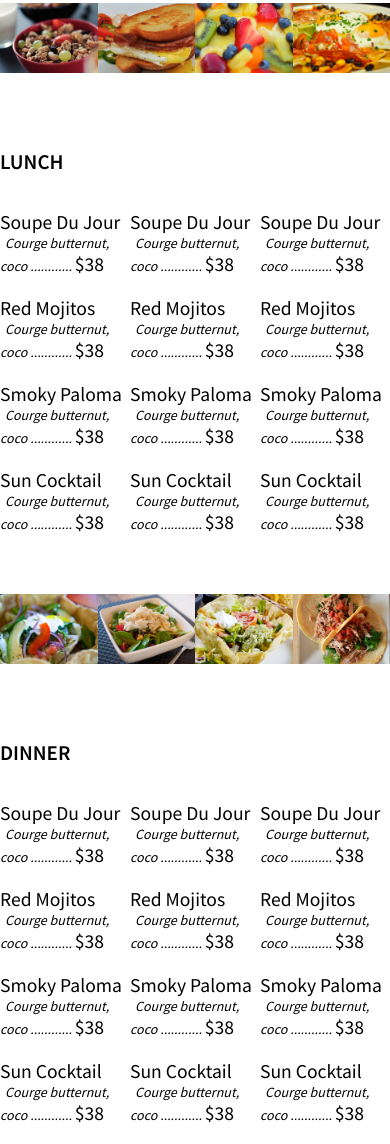
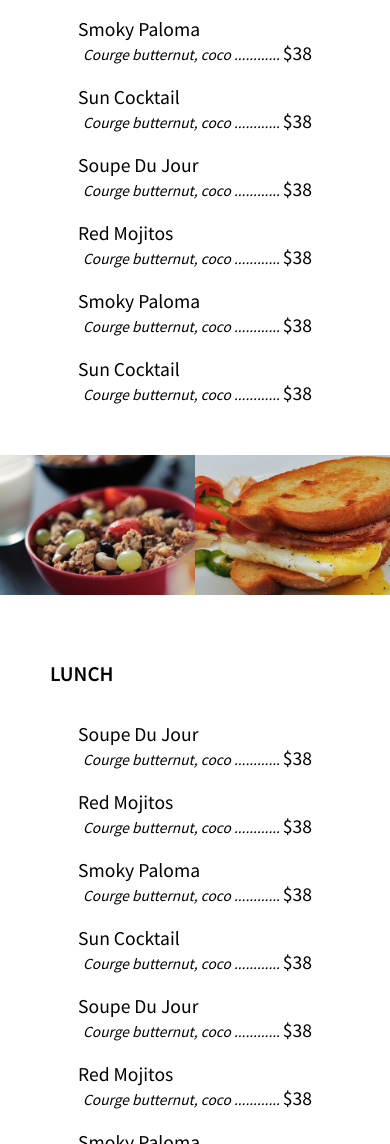
Before and after one commit to Olcatsy/restaurant, a website: page menu.html in a window 390 px wide. Shown: the part 856-2000 px from the top of the page. Drawn offline with Linux system fonts and the light colour scheme; a web font is replaced by a local one.

Commit message:
-Made Menu page responsive

```diff
--- a/sass/pages/_menu.scss
+++ b/sass/pages/_menu.scss
@@ -4,28 +4,42 @@
 
   &__outer-container {
     @extend %outer-container;
-    padding: 60px 0;
+    padding: 50px;
+
+    @include min-width($tablet) {
+      padding: 60px 20px;
+    }
   }
 
   &__title {
     text-transform: uppercase;
     margin: 15px 0;
+
+    @include min-width($tablet) {}
   }
 
   &__menu-list {
-    @include flexbox(row, space-between);
+    @include flexbox(column, center, center);
+
+    @include min-width($tablet) {
+      @include flexbox(row, space-between);
+    }
   }
 
   &__copy--big {
     text-transform: capitalize;
-    font-size: 1.4em;
+    font-size: 1.4rem;
     margin-top: 20px;
+
+    @include min-width($tablet) {}
   }
 
   &__copy {
     padding-left: 5px;
     font-style: italic;
+    font-size: 1.1rem;
 
+    @include min-width($tablet) {}
   }
 
 
@@ -33,12 +47,29 @@
   &__gallery {
     @include flexbox(row);
 
-    width: 100vw;
+    /*width: 100vw;*/
     align-items: baseline;
+
+
+    @include min-width($tablet) {}
   }
 
   &__img {
-    width: 25%;
+    /*Try to add a third photo for phone-lnd layout*/
+    width: 50%;
+
+    &:nth-child(n+3):nth-child(-n+4) {
+      display: none;
+
+      @include min-width($tablet) {
+        display: inline-block;
+      }
+    }
+
+    @include min-width($tablet) {
+      width: 25%;
+    }
+
   }
   /* End of GALLERY */
 }
```
Also changed, not shown: css/main.css.
